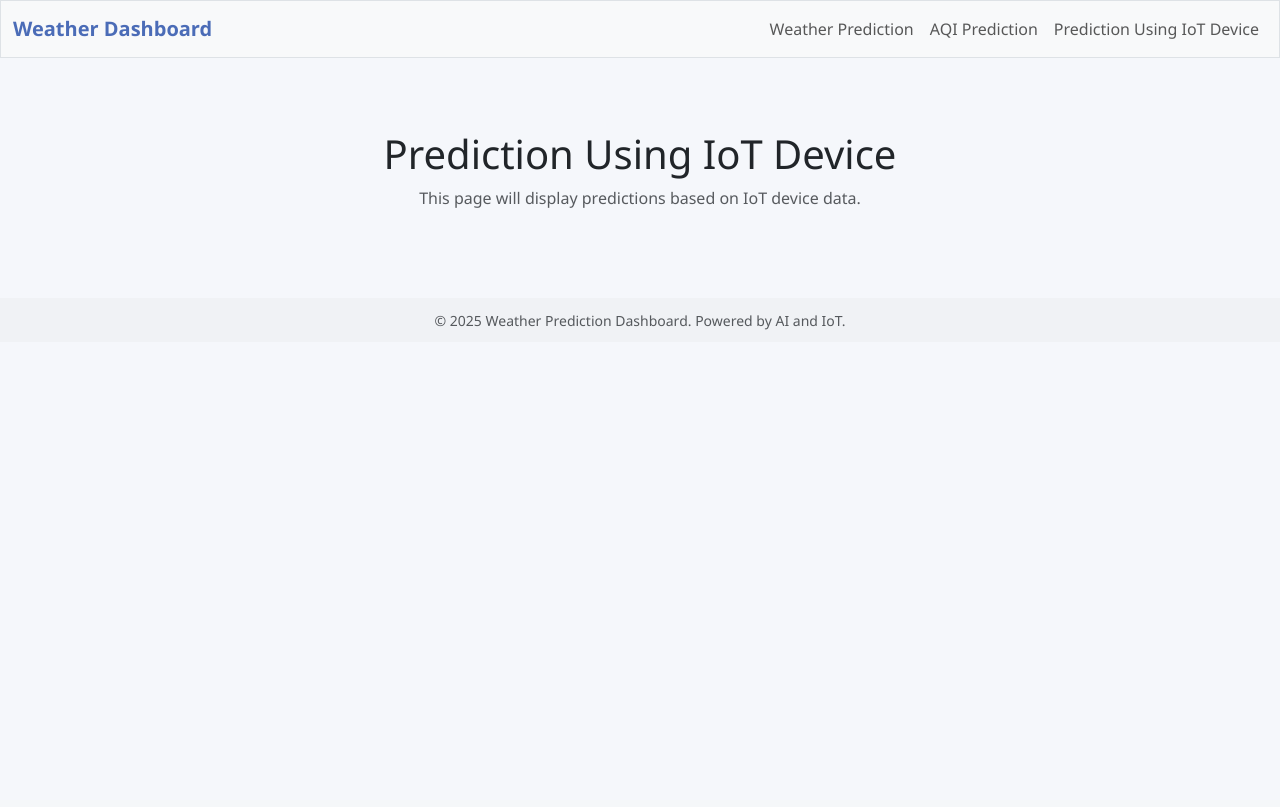
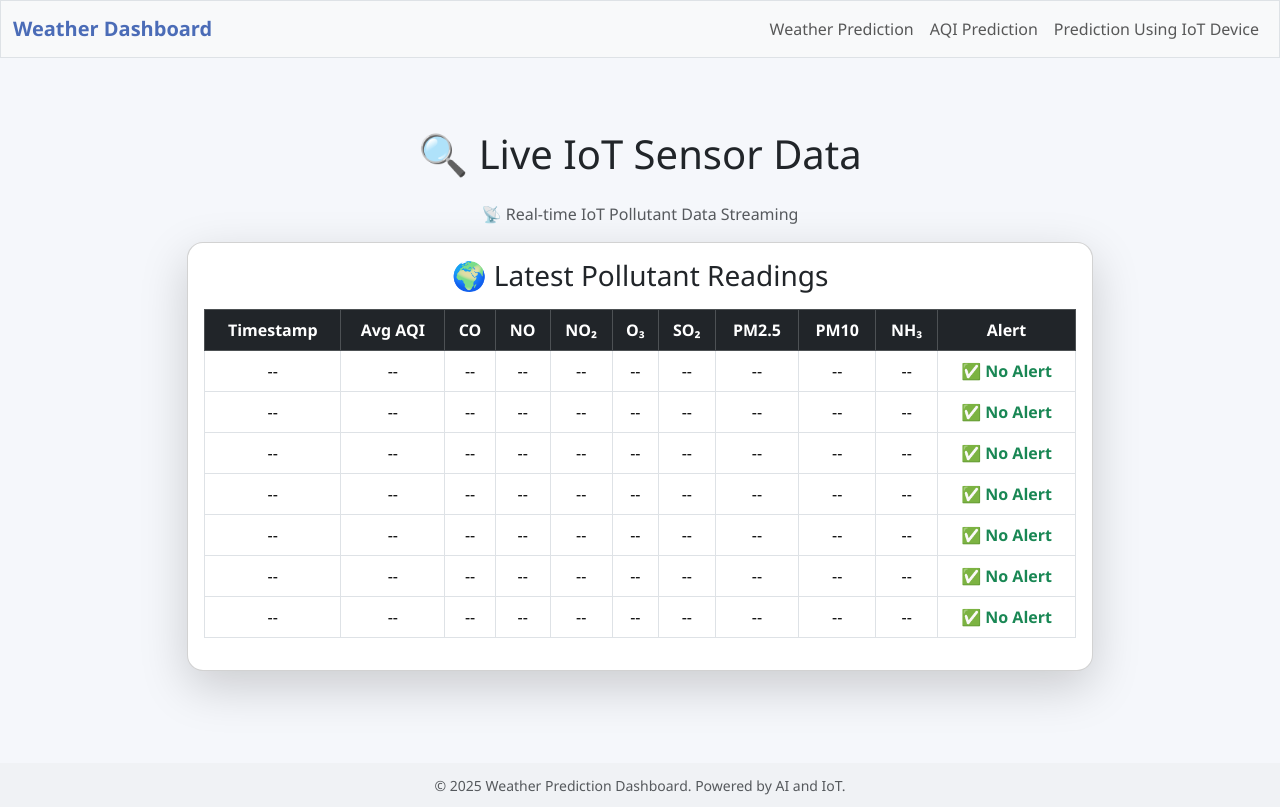
Before and after one commit to soumyasavarn/IoT-Weather_AQI, a Flask app: page /iot_prediction in a window 1280 px wide. Before the commit the page ends 330 px from the top, so only its background shows below. Run offline with Flask 3, Linux system fonts and the light colour scheme; some libraries are stand-ins or nearby versions.

Commit message:
added real time iot alert with email logic

```diff
--- a/app.py
+++ b/app.py
@@ -21,6 +21,7 @@ import pandas as pd
 import datetime
 from tensorflow.python.keras.models import load_model
 import tensorflow as tf
+from utility_functions import * # ADD SMALL UTILITY FUNCTIONS IN THE SCRIPT AND CALL IT HERE
 app = Flask(__name__)
 
 # Configuration
@@ -317,10 +318,7 @@ def aqi_prediction():
     """Render the AQI Prediction page"""
     return render_template('aqi_prediction.html')
 
-@app.route('/iot_prediction')
-def iot_prediction():
-    """Render the Prediction Using IoT Device page"""
-    return render_template('iot_prediction.html')
+
 
 def to_timestamp(dt):
     """Convert a datetime object to a Unix timestamp."""
@@ -578,17 +576,57 @@ def predict():
         app.logger.error("Error in /predict: %s", e, exc_info=True)
         return jsonify({"error": str(e)}), 500
 
-# HTTP POST endpoint to receive new weather data from the ESP32 or any client
+#####################################################
+#######################################################
+######################################################
+# REAL TIME DATA RELATED CODE BELOW
+#----------------------------------------
+
+from collections import deque
+pollutants = ['avg_aqi', 'co', 'no', 'no2', 'o3', 'so2', 'pm2_5', 'pm10', 'nh3']
+latest_data = deque(maxlen=7)  # Store the latest 7 days of data
+# Initialize with empty readings
+for _ in range(7):
+    latest_data.append({pollutant: None for pollutant in pollutants})
+    latest_data[-1]["alert"] = None  # Include alert field
+
+@app.route("/get_latest_data")
+def get_latest_data():
+    return jsonify(list(latest_data))
+
+@app.route('/iot_prediction')
+def iot_prediction():
+    """Render the Prediction Using IoT Device page"""
+    return render_template('iot_prediction.html', data=latest_data)
+
+
 @app.route("/post_data", methods=["POST"])
 def post_data():
-    # Expecting a JSON payload, e.g., {"temperature": 25, "humidity": 60}
     if request.is_json:
         data = request.get_json()
         print("HTTP POST received:", data)
+
+        # Construct a new entry with pollutants and alert status
+        new_entry = {pollutant: data.get(pollutant) for pollutant in pollutants}
+        new_entry["alert"] = data.get("alert")
+
+        # Append the latest data, automatically maintaining the sliding window
+        latest_data.append(new_entry)
+
+        # Trigger alert if needed
+        if data.get("alert") == 1:
+            send_weather_alert("Pollution Alert", "High pollution levels detected!")
+            play_alert_sound()
+
         return jsonify({"status": "success"}), 200
     else:
         return jsonify({"error": "Invalid or missing JSON payload"}), 400
 
+###########################################################################
+###########################################################################
+##########################################################################
+
+
 
 if __name__ == '__main__':
     app.run(host="0.0.0.0", port=5000, debug=True)
--- a/requirements.txt
+++ b/requirements.txt
@@ -25,3 +25,4 @@ gunicorn
 requests
 tqdm
 tensorflow
+pygame
--- a/templates/iot_prediction.html
+++ b/templates/iot_prediction.html
@@ -1,10 +1,82 @@
 {% extends "layout.html" %}
 
-{% block title %}Prediction Using IoT Device{% endblock %}
+{% block title %}Live IoT Data{% endblock %}
 
 {% block content %}
 <div class="container py-5">
-    <h1 class="text-center">Prediction Using IoT Device</h1>
-    <p class="text-center text-muted">This page will display predictions based on IoT device data.</p>
+    <h1 class="text-center mb-4">🔍 Live IoT Sensor Data</h1>
+    <p class="text-center text-muted">📡 Real-time IoT Pollutant Data Streaming</p>
+
+    <div class="row justify-content-center">
+        <div class="col-md-10">
+            <div class="card shadow-lg rounded-4">
+                <div class="card-body text-center">
+                    <h3 class="mb-3">🌍 Latest Pollutant Readings</h3>
+
+                    <div class="table-responsive">
+                        <table class="table table-bordered">
+                            <thead class="table-dark">
+                                <tr>
+                                    <th>Timestamp</th>
+                                    <th>Avg AQI</th>
+                                    <th>CO</th>
+                                    <th>NO</th>
+                                    <th>NO₂</th>
+                                    <th>O₃</th>
+                                    <th>SO₂</th>
+                                    <th>PM2.5</th>
+                                    <th>PM10</th>
+                                    <th>NH₃</th>
+                                    <th>Alert</th>
+                                </tr>
+                            </thead>
+                            <tbody id="pollutant-data">
+                                <tr><td colspan="11" class="text-center">Loading...</td></tr>
+                            </tbody>
+                        </table>
+                    </div>
+                </div>
+            </div>
+        </div>
+    </div>
 </div>
+
+<script>
+    function fetchSensorData() {
+        fetch('/get_latest_data')
+        .then(response => response.json())
+        .then(data => {
+            let tableBody = document.getElementById("pollutant-data");
+            if (!Array.isArray(data) || data.length === 0) {
+                tableBody.innerHTML = '<tr><td colspan="11" class="text-center">No Data Available</td></tr>';
+                return;
+            }
+
+            let rows = "";
+            data.slice(-7).reverse().forEach(entry => { // Reverse the latest 7 entries
+                rows += `<tr>
+                    <td>${entry.timestamp ? new Date(entry.timestamp).toLocaleString() : '--'}</td>
+                    <td>${entry.avg_aqi ?? '--'}</td>
+                    <td>${entry.co ?? '--'}</td>
+                    <td>${entry.no ?? '--'}</td>
+                    <td>${entry.no2 ?? '--'}</td>
+                    <td>${entry.o3 ?? '--'}</td>
+                    <td>${entry.so2 ?? '--'}</td>
+                    <td>${entry.pm2_5 ?? '--'}</td>
+                    <td>${entry.pm10 ?? '--'}</td>
+                    <td>${entry.nh3 ?? '--'}</td>
+                    <td class="fw-bold ${entry.alert === 1 ? 'text-danger' : 'text-success'}">
+                        ${entry.alert === true ? '⚠️ Alert' : '✅ No Alert'}
+                    </td>
+                </tr>`;
+            });
+
+            tableBody.innerHTML = rows; // Update the table in one step
+        })
+        .catch(error => console.error("Error fetching data:", error));
+    }
+
+    setInterval(fetchSensorData, 5000);
+    fetchSensorData();
+</script>
 {% endblock %}
```
Also changed, not shown: mock_simulation.py (added, +74 -0 lines), test_server_http.py (deleted, +0 -28 lines), utility_functions.py (+26 -2 lines), 1 other file.
